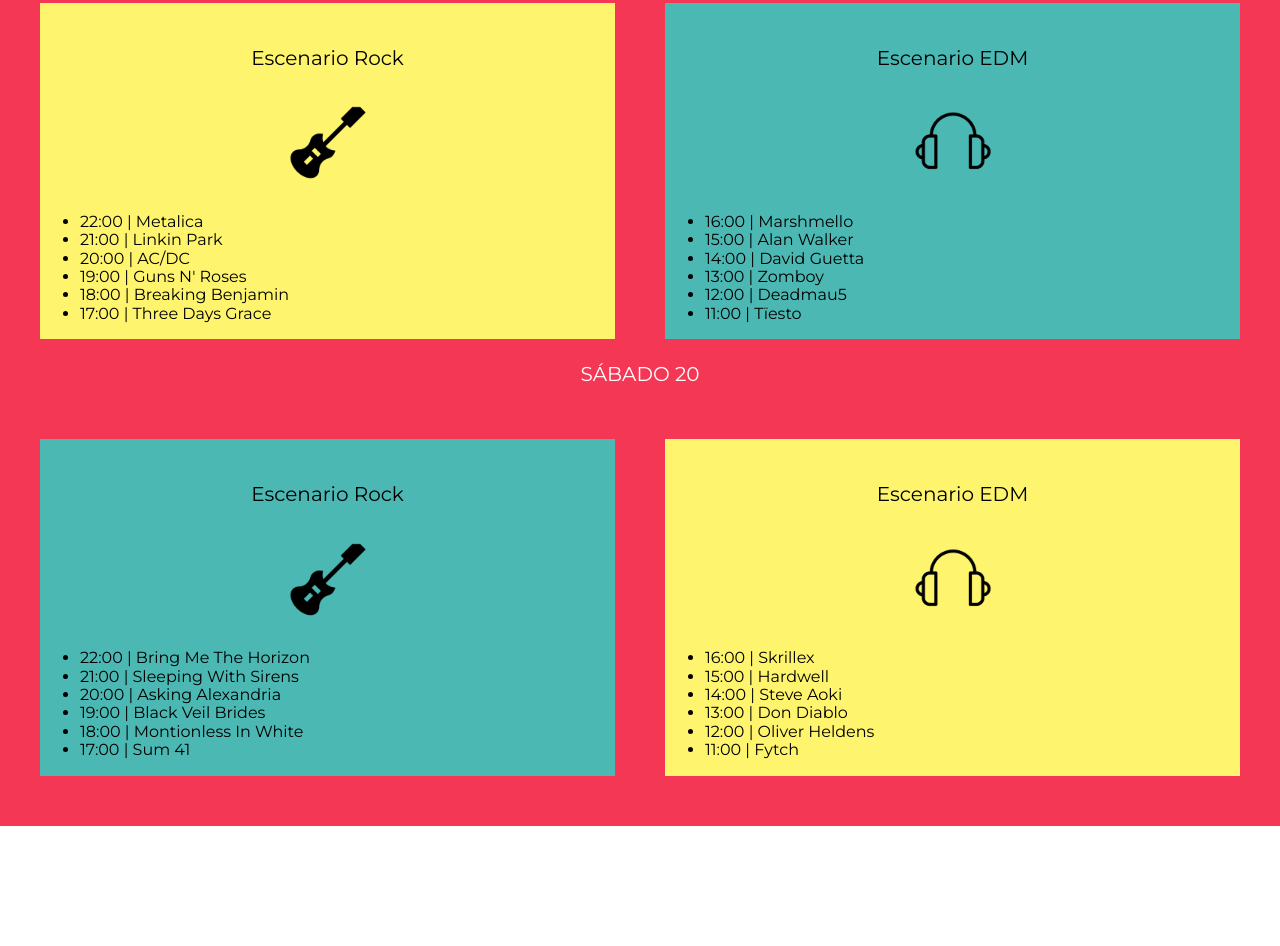
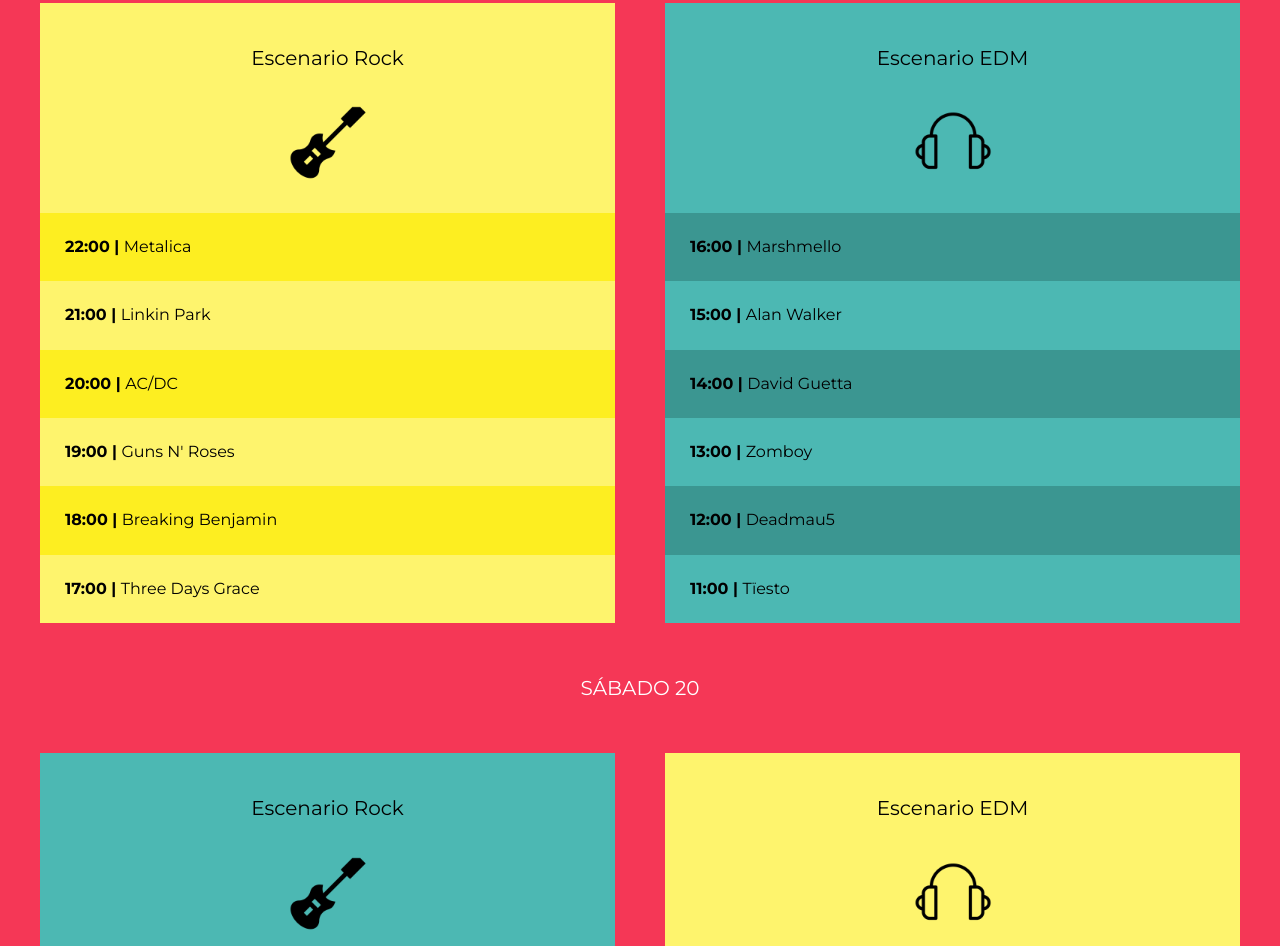
Before and after one commit to jb-rgb/FESTIVAL-MUSICA, a website: page index.html in a window 1280 px wide. Shown: the part 1421-2367 px from the top of the page. Before the commit the page ends 2247 px from the top, so only its background shows below. Drawn offline with Linux system fonts and the light colour scheme.

Commit message:
Se finalizó la sección de Line Up.

```diff
--- a/src/scss/base/_mixins.scss
+++ b/src/scss/base/_mixins.scss
@@ -29,3 +29,9 @@
     grid-template-columns: repeat($columnas, 1fr);
     gap: $gap;
 }
+
+@mixin resetear-lista {
+    margin: 0;
+    padding: 0;
+    list-style: none;
+}
--- a/src/scss/layout/_lineup.scss
+++ b/src/scss/layout/_lineup.scss
@@ -10,7 +10,7 @@
     }
     .dia {
         text-transform: uppercase;
-        margin-bottom: 5rem;
+        margin: 5rem 0;
     }
 }
 
@@ -47,10 +47,27 @@
     background-image: url(../img/icono_rock.png);
 }
 
+.calendario {
+    @include mix.resetear-lista;
+    li {
+        padding: 2.5rem;
+        font-weight: 700;
+        span {
+            font-weight: 400;
+        }
+    }
+}
+
 .bg-amarillo {
     background-color: var.$amarillo;
+    li:nth-child(odd) {
+        background-color: darken(var.$amarillo, 15%);
+    }
 }
 
 .bg-verde {
     background-color: var.$verde;
+    li:nth-child(odd) {
+        background-color: darken(var.$verde, 10%);
+    }
 }
```
Also changed, not shown: build/css/app.css.
